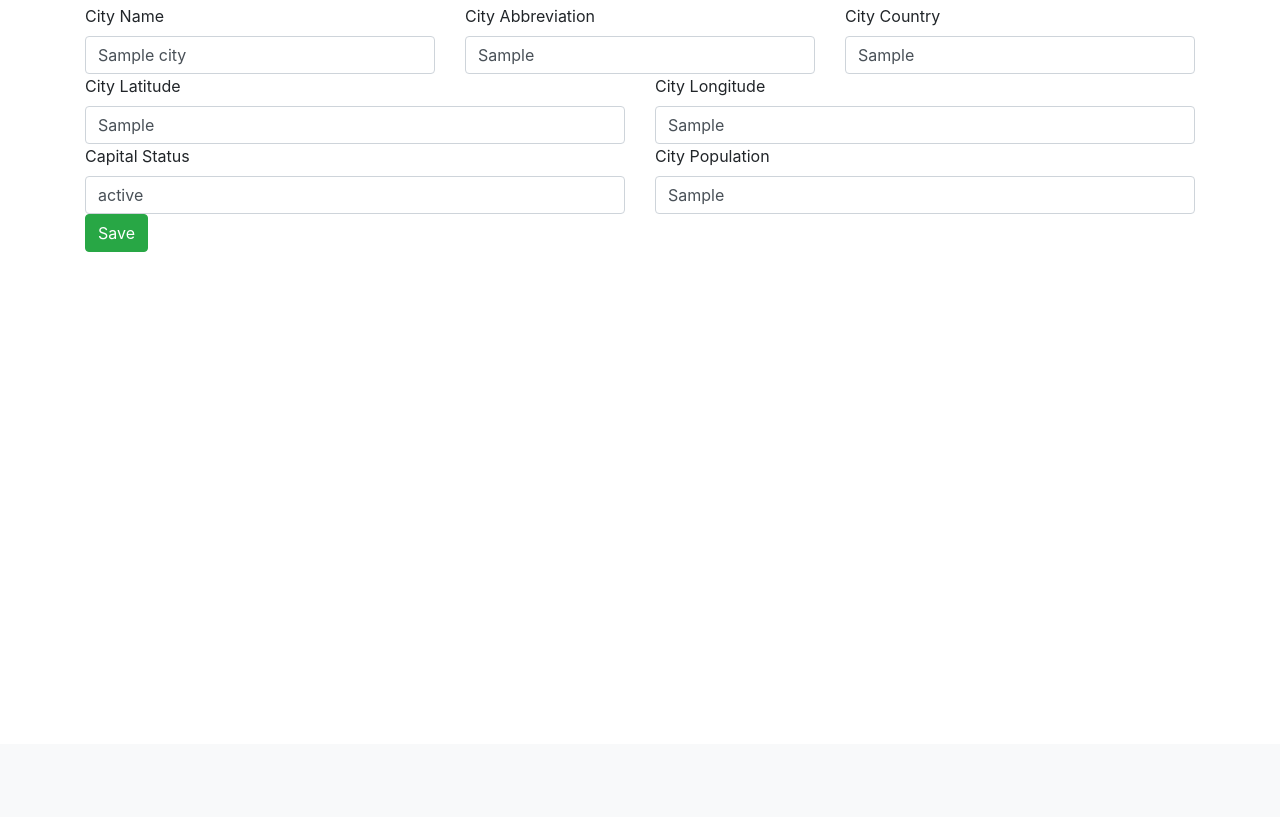
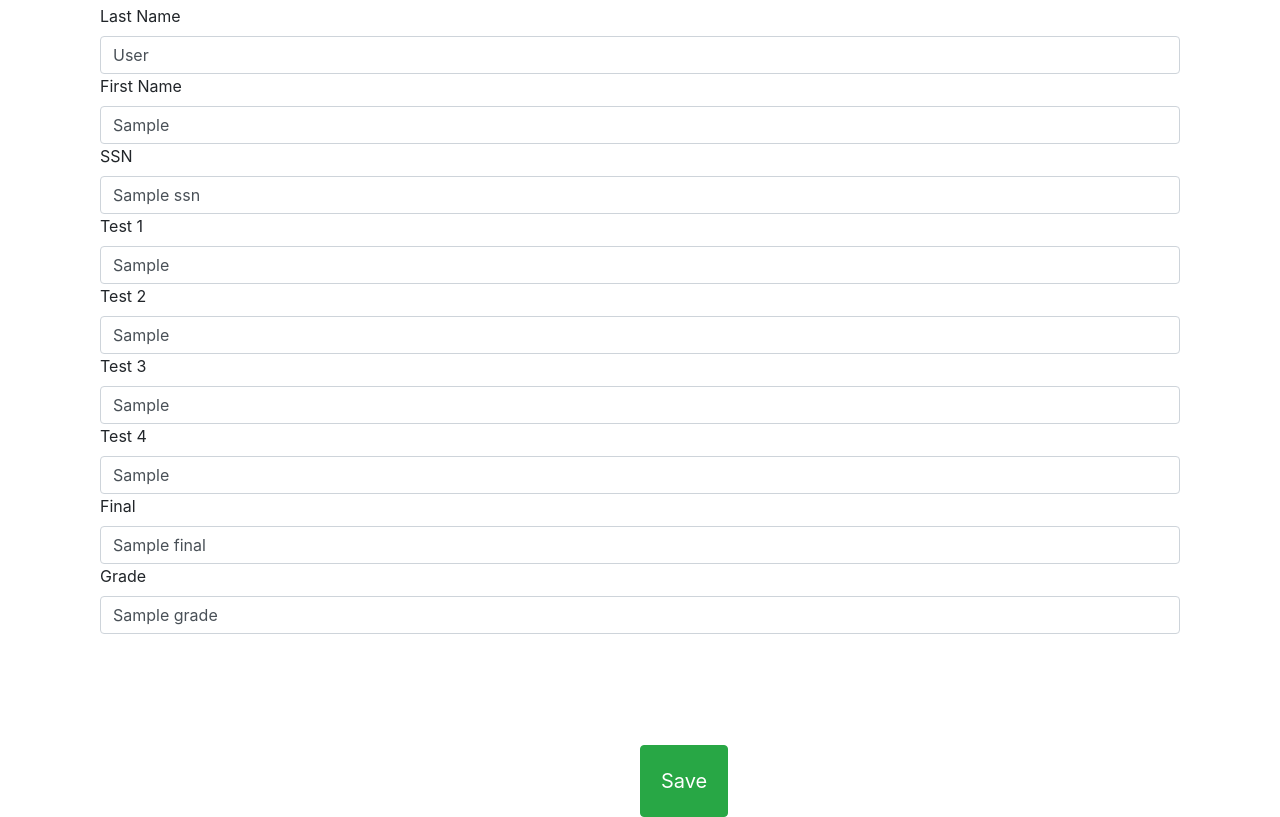
Before and after one commit to karanramani/Assignment-4-Grades-Table, a Flask app: template app/templates/edit.html in a window 1280 px wide. Shown: the part 56-873 px from the top of the page. Before the commit the page ends 308 px from the top, so only its background shows below. Run offline with Flask 2, Linux system fonts and the light colour scheme; the template is opened without the code that fills it: most values are stand-ins (such as "Sample title", 1, 10 or a date in 2020); some libraries are stand-ins or nearby versions.

Commit message:
Task: Edit File updated to retrieve and edit data

```diff
--- a/app/app.py
+++ b/app/app.py
@@ -32,6 +32,12 @@
     result = cursor.fetchall()
     return render_template('view.html', title='View Form', grades=result[0])
 
+@app.route('/edit/<int:grades_id>', methods=['GET'])
+def form_edit_get(grades_id):
+    cursor = mysql.get_db().cursor()
+    cursor.execute('SELECT * FROM grades WHERE id=%s', grades_id)
+    result = cursor.fetchall()
+    return render_template('edit.html', title='Edit Form', grades=result[0])
 
 if __name__ == '__main__':
     app.run(host='0.0.0.0')
--- a/app/templates/edit.html
+++ b/app/templates/edit.html
@@ -1,45 +1,52 @@
 {% extends "layout.html" %}
 {% block content %}
-<form action="/edit/{{city.id}}" method="post">
-    <div class="row">
+<form action="/edit/{{grades.id}}" method="post">
+    <div class="column">
         <div class="col">
-            <label for="fldName">City Name</label>
-            <input id="fldName" type="text" class="form-control" placeholder="City Name" name="fldName" value="{{city.fldName}}">
+            <label for="Lname">Last Name</label>
+            <input id="Lname" type="text" class="form-control" placeholder="Last Name" name="Lname" value="{{grades.Last_name}}">
         </div>
         <div class="col">
-            <label for="fldAbbreviation">City Abbreviation</label>
-            <input id="fldAbbreviation" type="text" class="form-control" placeholder="City Abbreviation"
-                   name="fldAbbreviation" value="{{city.fldAbbreviation}}">
+            <label for="Fname">First Name</label>
+            <input id="Fname" type="text" class="form-control" placeholder="First Name"
+                   name="Fname" value="{{grades.First_name}}">
         </div>
         <div class="col">
-            <label for="fldCountry">City Country</label>
-            <input id="fldCountry" type="text" class="form-control" placeholder="City Country" name="fldCountry" value="{{city.fldCountry}}">
-        </div>
-    </div>
-
-    <div class="row">
-        <div class="col">
-            <label for="fldLat">City Latitude</label>
-            <input id="fldLat" type="text" class="form-control" placeholder="City Latitude" name="fldLat" value="{{city.fldLat}}">
+            <label for="ssn">SSN</label>
+            <input id="ssn" type="text" class="form-control" placeholder="SSN"
+                   name="ssn" value="{{grades.SSN}}">
         </div>
         <div class="col">
-            <label for="fldlong">City Longitude</label>
-            <input id="fldlong" type="text" class="form-control" placeholder="City Longitude" name="fldLong" value="{{city.fldLong}}">
-        </div>
-    </div>
-    <div class="row">
-        <div class="col">
-            <label for="fldCapitalStatus">Capital Status</label>
-
-            <input id="fldCapitalStatus" type="text" class="form-control" placeholder="Capital Status"
-                   name="fldCapitalStatus" value="{{city.fldCapitalStatus}}">
+            <label for="Test1">Test 1</label>
+            <input id="Test1" type="text" class="form-control" placeholder="Test 1"
+                   name="Test1" value="{{grades.Test1}}">
         </div>
         <div class="col">
-            <label for="fldPopulation">City Population</label>
-            <input id="fldPopulation" type="text" class="form-control" placeholder="Population" name="fldPopulation" value="{{city.fldPopulation}}">
+            <label for="Test2">Test 2</label>
+            <input id="Test2" type="text" class="form-control" placeholder="Test 2"
+                   name="Test2" value="{{grades.Test2}}">
         </div>
-    </div>
-    <button type="submit" class="btn btn-success">Save</button>
+        <div class="col">
+            <label for="Test3">Test 3</label>
+            <input id="Test3" type="text" class="form-control" placeholder="Test 3"
+                   name="Test3" value="{{grades.Test3}}">
+        </div>
+        <div class="col">
+            <label for="Test4">Test 4</label>
+            <input id="Test4" type="text" class="form-control" placeholder="Test 4"
+                   name="Test4" value="{{grades.Test4}}">
+        </div>
+        <div class="col">
+            <label for="Final">Final</label>
+            <input id="Final" type="text" class="form-control" placeholder="Final"
+                   name="Final" value="{{grades.Final}}">
+        </div>
+        <div class="col">
+            <label for="Grade">Grade</label>
+            <input id="Grade" type="text" class="form-control" placeholder="Grade"
+                   name="Grade" value="{{grades.Grade}}">
+        </div>
+    <button type="submit" class="btn btn-success" style="margin-top: 10%;margin-left: 50%;padding: 20px;font-size: 20px;">Save</button>
 
 </form>
 {% endblock %}
```
